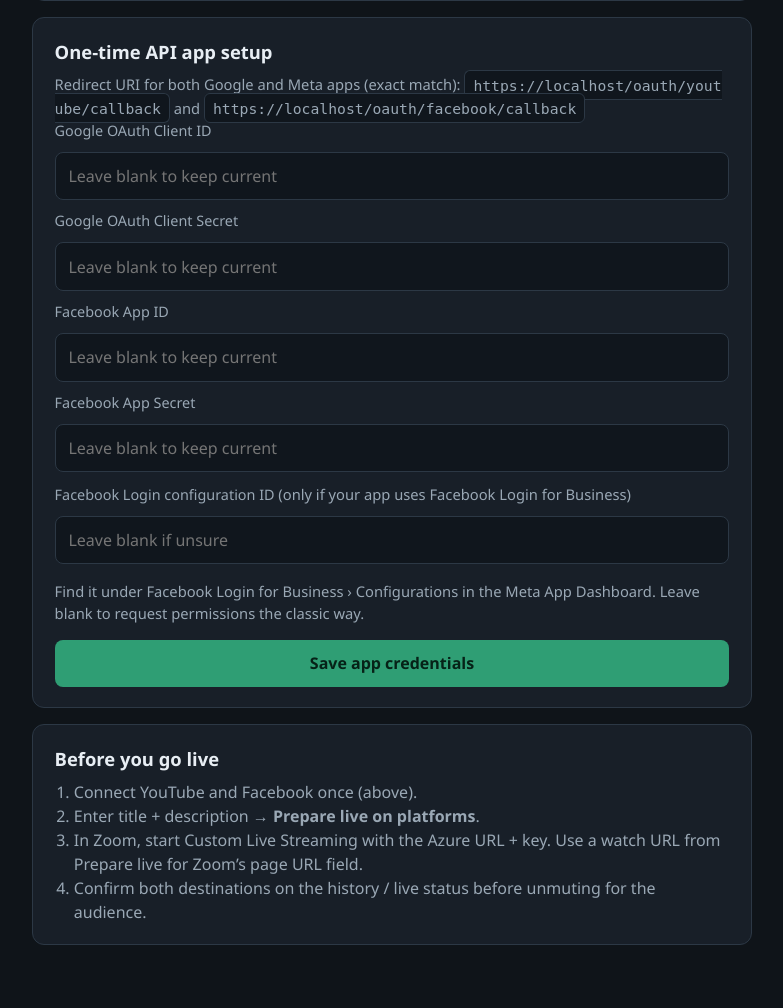
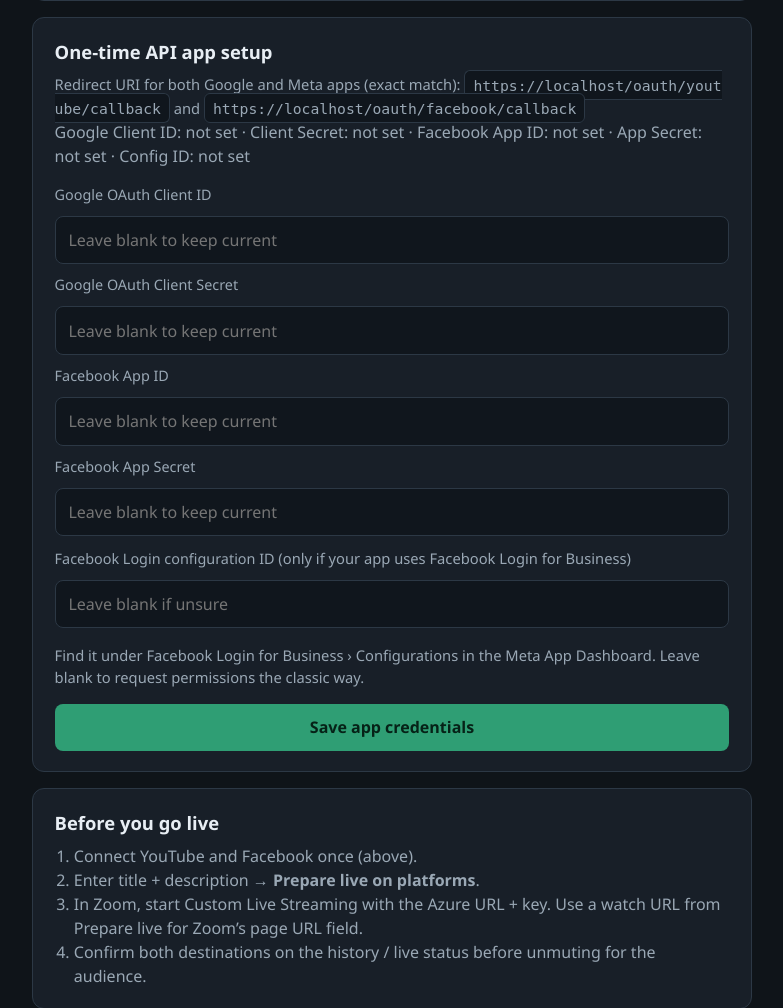
Before and after one commit to sundaragopesvaradas-jps/MultiStreamCustom, a Flask app: page / in a window 1280 px wide. Shown: the part 2065-3073 px from the top of the page, without its empty margins (248-1031 px from the left). Before the commit the page ends 3010 px from the top, so only its background shows below. Run offline with Flask 3, Linux system fonts and the light colour scheme; the visitor is signed in with stand-in values (Sample User, id 1); data that the repository does not hold is empty; some libraries are stand-ins or nearby versions.

Commit message:
Show masked OAuth app credential status in the UI
Mirror the destination-key set/masked line for Google Client ID/Secret,
Facebook App ID/Secret, and Login configuration ID so operators can see
what is already stored in Key Vault without exposing full secrets.

```diff
--- a/ui/app.py
+++ b/ui/app.py
@@ -438,6 +438,12 @@
     fb_watch = get_secret_optional("facebook-watch-url") or ""
     fb_page = get_secret_optional("facebook-page-name") or ""
 
+    google_client_id = get_secret_optional("google-oauth-client-id") or ""
+    google_client_secret = get_secret_optional("google-oauth-client-secret") or ""
+    facebook_app_id = get_secret_optional("facebook-app-id") or ""
+    facebook_app_secret = get_secret_optional("facebook-app-secret") or ""
+    facebook_config_id = get_secret_optional("facebook-login-config-id") or ""
+
     return render_template(
         "index.html",
         zoom_server=zoom_server,
@@ -457,6 +463,16 @@
         facebook_watch_url=fb_watch,
         facebook_page_name=fb_page,
         oauth_redirect_base=public_base(),
+        google_client_id_set=bool(google_client_id),
+        google_client_id_masked=mask(google_client_id),
+        google_client_secret_set=bool(google_client_secret),
+        google_client_secret_masked=mask(google_client_secret),
+        facebook_app_id_set=bool(facebook_app_id),
+        facebook_app_id_masked=mask(facebook_app_id),
+        facebook_app_secret_set=bool(facebook_app_secret),
+        facebook_app_secret_masked=mask(facebook_app_secret),
+        facebook_config_id_set=bool(facebook_config_id),
+        facebook_config_id_masked=mask(facebook_config_id),
     )
 
 
--- a/ui/templates/index.html
+++ b/ui/templates/index.html
@@ -253,6 +253,13 @@
         and
         <code>{{ oauth_redirect_base }}/oauth/facebook/callback</code>
       </p>
+      <p class="status" aria-live="polite">
+        Google Client ID: {% if google_client_id_set %}set ({{ google_client_id_masked }}){% else %}not set{% endif %}
+        · Client Secret: {% if google_client_secret_set %}set ({{ google_client_secret_masked }}){% else %}not set{% endif %}
+        · Facebook App ID: {% if facebook_app_id_set %}set ({{ facebook_app_id_masked }}){% else %}not set{% endif %}
+        · App Secret: {% if facebook_app_secret_set %}set ({{ facebook_app_secret_masked }}){% else %}not set{% endif %}
+        · Config ID: {% if facebook_config_id_set %}set ({{ facebook_config_id_masked }}){% else %}not set{% endif %}
+      </p>
       <form method="post" action="{{ url_for('save_oauth_credentials') }}" class="card-form">
         <input type="hidden" name="csrf_token" value="{{ csrf_token() }}">
         <label for="google_client_id">Google OAuth Client ID</label>
```
